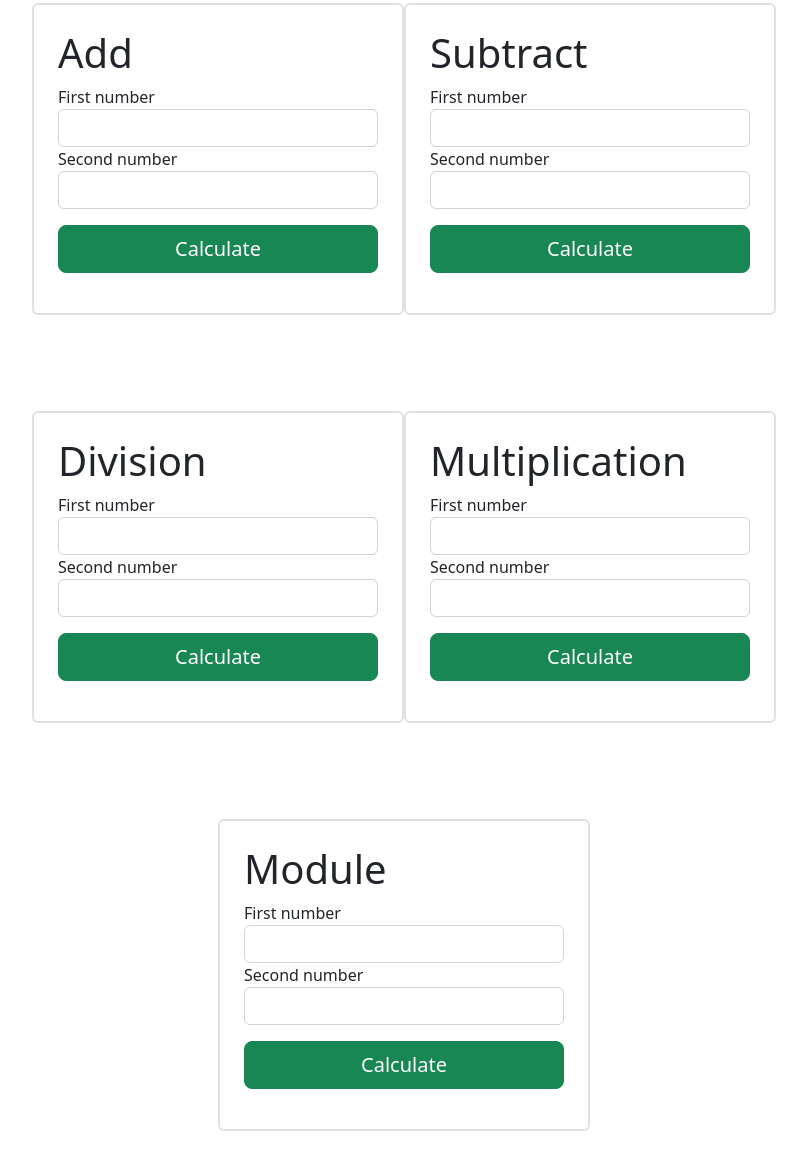
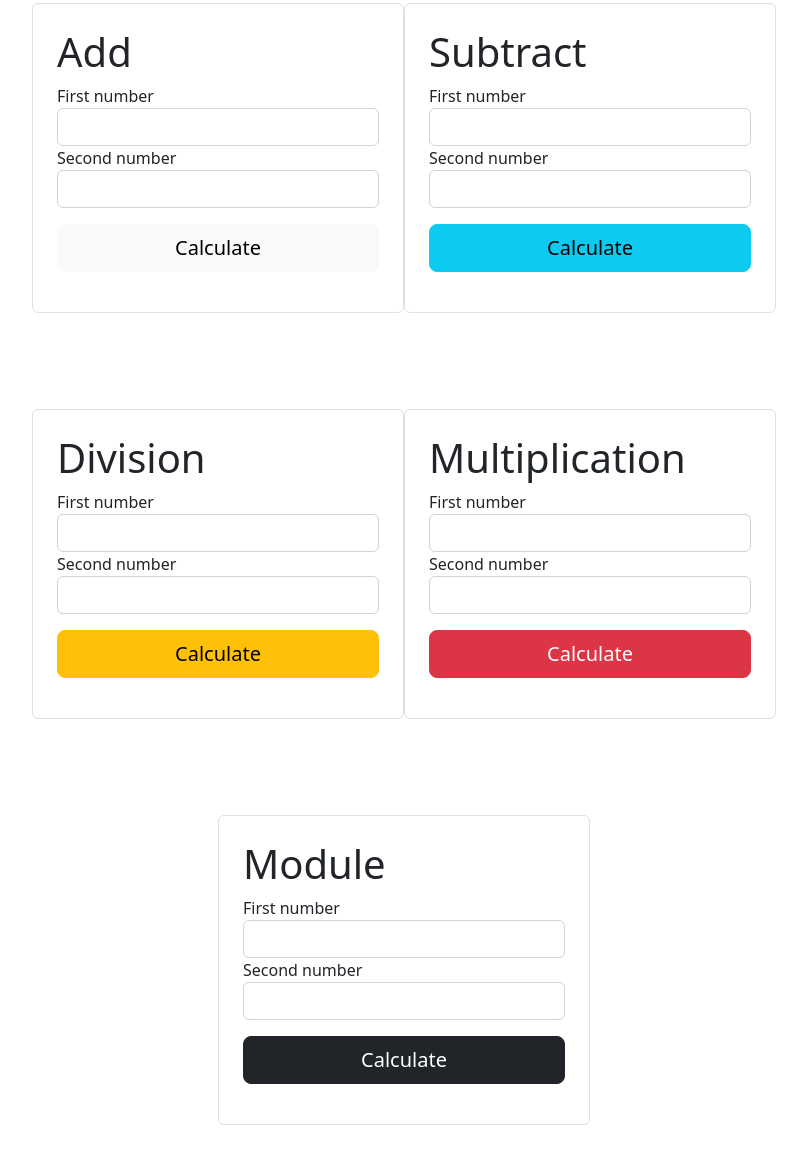
Before and after one commit to ebbiee/calc-form, a plain HTML site: page index.html in a window 1280 px wide. Shown: the part 45-1214 px from the top of the page, without its empty margins (236-1043 px from the left). Drawn offline with Linux system fonts and the light colour scheme.

```diff
--- a/index.html
+++ b/index.html
@@ -12,7 +12,7 @@
 <body>
   <div class="container">
     <div class="center">
-      <form action="" id="calculator" class="col-md-4 border border-2 rounded p-4 my-5">
+      <form action="" id="calculator" class="col-md-4 border border-1 rounded p-4 my-5">
         <h1>Add</h1>
         <div class="form-group">
           <label for="numberOne">First number</label>
@@ -22,10 +22,10 @@
           <label for="numberTwo">Second number</label>
           <input type="number" name="" id="numberTwo" class="form-control">
         </div>
-        <button type="submit" class="btn btn-success my-3 w-100 btn-lg" > Calculate</button>
+        <button type="submit" class="btn btn-light my-3 w-100 btn-lg" > Calculate</button>
       </form>
 
-      <form action="" id="calculator2" class="col-md-4 border border-2 rounded p-4 my-5">
+      <form action="" id="calculator2" class="col-md-4 border border-1 rounded p-4 my-5">
         <h1>Subtract</h1>
         <div class="form-group">
           <label for="numberOne">First number</label>
@@ -35,7 +35,7 @@
           <label for="numberTwo">Second number</label>
           <input type="number" name="" id="numberTwoB" class="form-control">
         </div>
-        <button type="submit" class="btn btn-success my-3 w-100 btn-lg"> Calculate</button>
+        <button type="submit" class="btn btn-info my-3 w-100 btn-lg"> Calculate</button>
       </form>
     </div>
     <div class="center">
@@ -44,7 +44,7 @@
      </div>
     </div>
     <div class="center">
-      <form action="" id="calculator3" class="col-md-4 border border-2 rounded p-4 my-5">
+      <form action="" id="calculator3" class="col-md-4 border border-1 rounded p-4 my-5">
         <h1>Division</h1>
         <div class="form-group">
           <label for="numberOne">First number</label>
@@ -54,9 +54,9 @@
           <label for="numberTwo">Second number</label>
           <input type="number" name="" id="numberTwoC" class="form-control">
         </div>
-        <button type="submit" class="btn btn-success my-3 w-100 btn-lg"> Calculate</button>
+        <button type="submit" class="btn btn-warning my-3 w-100 btn-lg"> Calculate</button>
       </form>
-      <form action="" id="calculator4" class="col-md-4 border border-2 rounded p-4 my-5">
+      <form action="" id="calculator4" class="col-md-4 border border-1 rounded p-4 my-5">
         <h1>Multiplication</h1>
         <div class="form-group">
           <label for="numberOne">First number</label>
@@ -66,7 +66,7 @@
           <label for="numberTwo">Second number</label>
           <input type="number" name="" id="numberTwoD" class="form-control">
         </div>
-        <button type="submit" class="btn btn-success my-3 w-100 btn-lg"> Calculate</button>
+        <button type="submit" class="btn btn-danger my-3 w-100 btn-lg"> Calculate</button>
       </form>
     </div>
     <div class="center">
@@ -75,7 +75,7 @@
       </div>
      </div>
      <div class="center">
-      <form action="" id="calculator5" class="col-md-4 border border-2 rounded p-4 my-5">
+      <form action="" id="calculator5" class="col-md-4 border border-1 rounded p-4 my-5">
         <h1>Module</h1>
         <div class="form-group">
           <label for="numberOne">First number</label>
@@ -85,7 +85,7 @@
           <label for="numberTwo">Second number</label>
           <input type="number" name="" id="numberTwoE" class="form-control">
         </div>
-        <button type="submit" class="btn btn-success my-3 w-100 btn-lg"> Calculate</button>
+        <button type="submit" class="btn btn-dark my-3 w-100 btn-lg"> Calculate</button>
       </form>
     </div>
     <div class="center">
```
